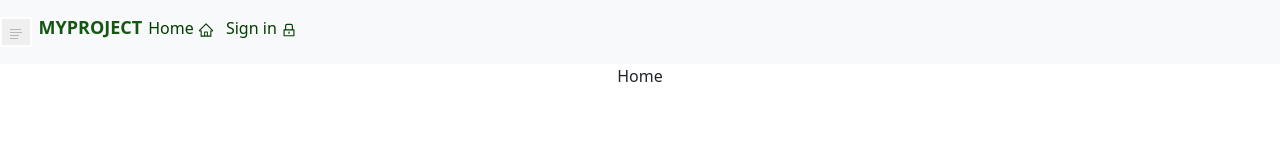
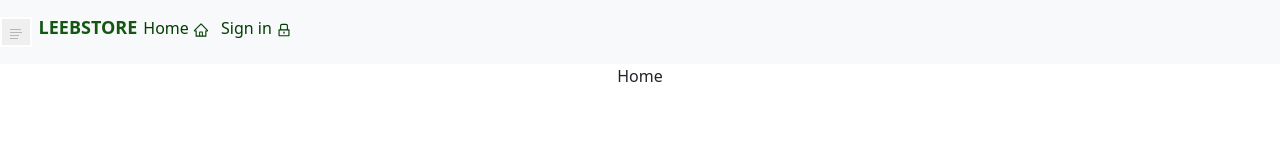
Before and after one commit to elkhfad/project, a React (Create React App) app in the folder fontend/: page / in a window 1280 px wide. Shown: the top 160 px of the page. Built offline with nearby package versions, Linux system fonts and the light colour scheme.

Commit message:
editing image

```diff
--- a/fontend/src/component/Items.js
+++ b/fontend/src/component/Items.js
@@ -1,4 +1,4 @@
-import React from "react";
+import React from 'react';
 import Card from 'react-bootstrap/Card';
 import ListGroup from 'react-bootstrap/ListGroup';
 import { CiEdit } from 'react-icons/ci';
@@ -19,7 +19,9 @@ const Items = ({ data }) => {
                   </div>
                 </Link>
               </div>
-            <Card.Img variant="top" src={data.pic} alt="" style={{ width: '8rem', margin: '0 auto' }} />
+              <div>
+                <img src={data.pic} alt="selling items" width="250" height="250" />
+              </div>
               <Card.Body>
                 <Card.Title className="cardTitleStyle">{data.title}</Card.Title>
               </Card.Body>
--- a/fontend/src/component/SiteNavBar.js
+++ b/fontend/src/component/SiteNavBar.js
@@ -17,7 +17,7 @@ const SiteNavBar = () => {
       <Offcanvas show={show} onHide={handleClose} style={{ width: '10em' }}>
         <Offcanvas.Header>
           <Offcanvas.Title>
-            <header className="navBar-header">MyProject</header>
+            <header className="navBar-header">Leebstore</header>
           </Offcanvas.Title>
         </Offcanvas.Header>
         <Offcanvas.Body>
--- a/fontend/src/component/modal/NavBar.js
+++ b/fontend/src/component/modal/NavBar.js
@@ -11,7 +11,7 @@ function NewNavBar() {
     <Navbar bg="light" expand="sm">
       <SiteNavBar />
       <Container fluid>
-        <header className="navBar-header">MyProject</header>
+        <header className="navBar-header">Leebstore</header>
 
         <Navbar.Toggle aria-controls="navbarScroll" />
         <Navbar.Collapse id="navbarScroll">
--- a/fontend/src/component/modal/SiteNavBar.js
+++ b/fontend/src/component/modal/SiteNavBar.js
@@ -17,7 +17,7 @@ const SiteNavBar = () => {
       <Offcanvas show={show} onHide={handleClose} style={{ width: '10em' }}>
         <Offcanvas.Header>
           <Offcanvas.Title>
-            <header className="navBar-header">MyProject</header>
+            <header className="navBar-header">Leebstore</header>
           </Offcanvas.Title>
         </Offcanvas.Header>
         <Offcanvas.Body>
--- a/fontend/src/styles/App.css
+++ b/fontend/src/styles/App.css
@@ -41,13 +41,12 @@ footer {
 
 .cardStyle {
   border: 2px solid #6c96b8 !important;
-  background-color:   #0a2a44
-  !important;
+  background-color: #0a2a44 !important;
   color: #b7b7b7 !important;
   font-size: 14px;
-  padding: 5px;
   width: 20rem !important;
-  height: 30em !important;
+  height: 30em fit-content;
+  padding: 1em;
 }
 
 .cardTitleStyle {
--- a/fontend/src/styles/itemlist.css
+++ b/fontend/src/styles/itemlist.css
@@ -146,9 +146,8 @@ textarea {
 
 .listTitle {
   color: #0a2a44;
-  font-weight: 900;
+  font-weight: 800;
   padding: 1em;
-  text-shadow: 2px 2px 2px #039c08;
 }
 
 .success {
```
Lines whose indentation alone changed are shown as unchanged.
